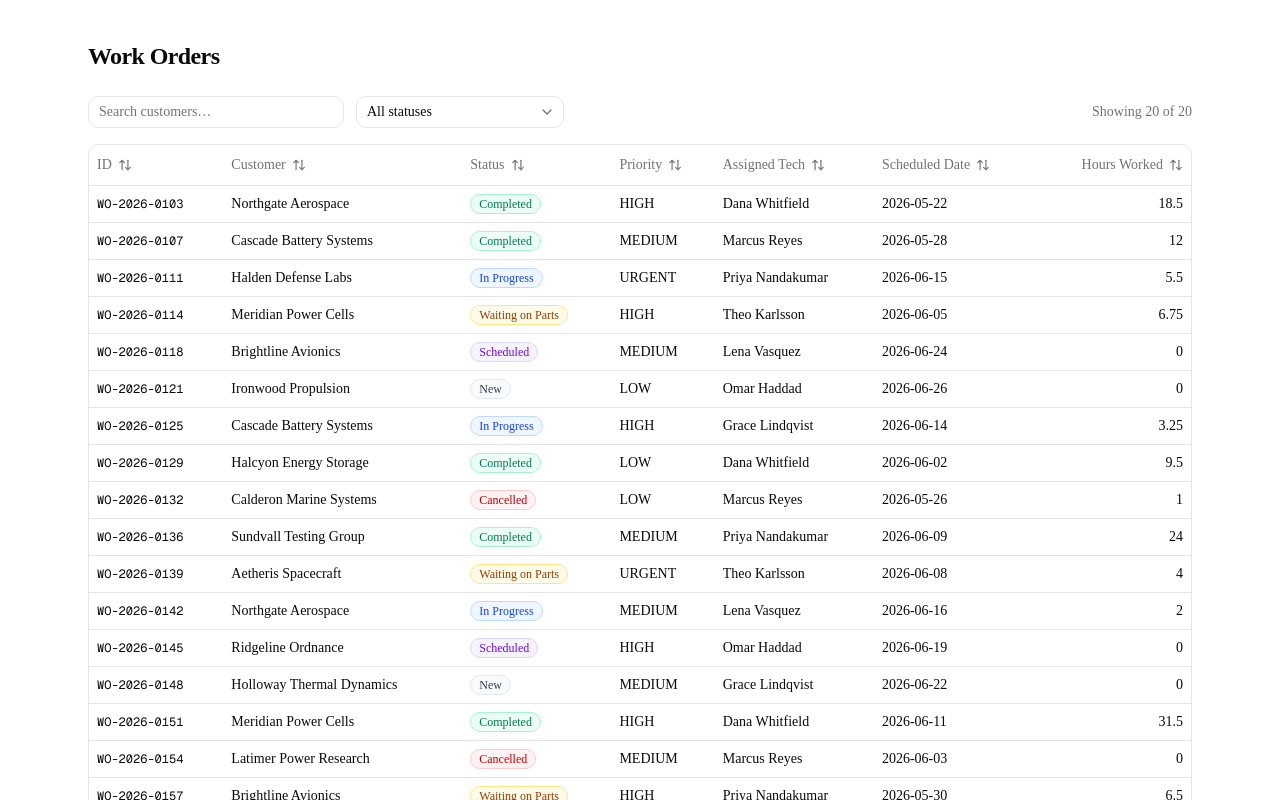
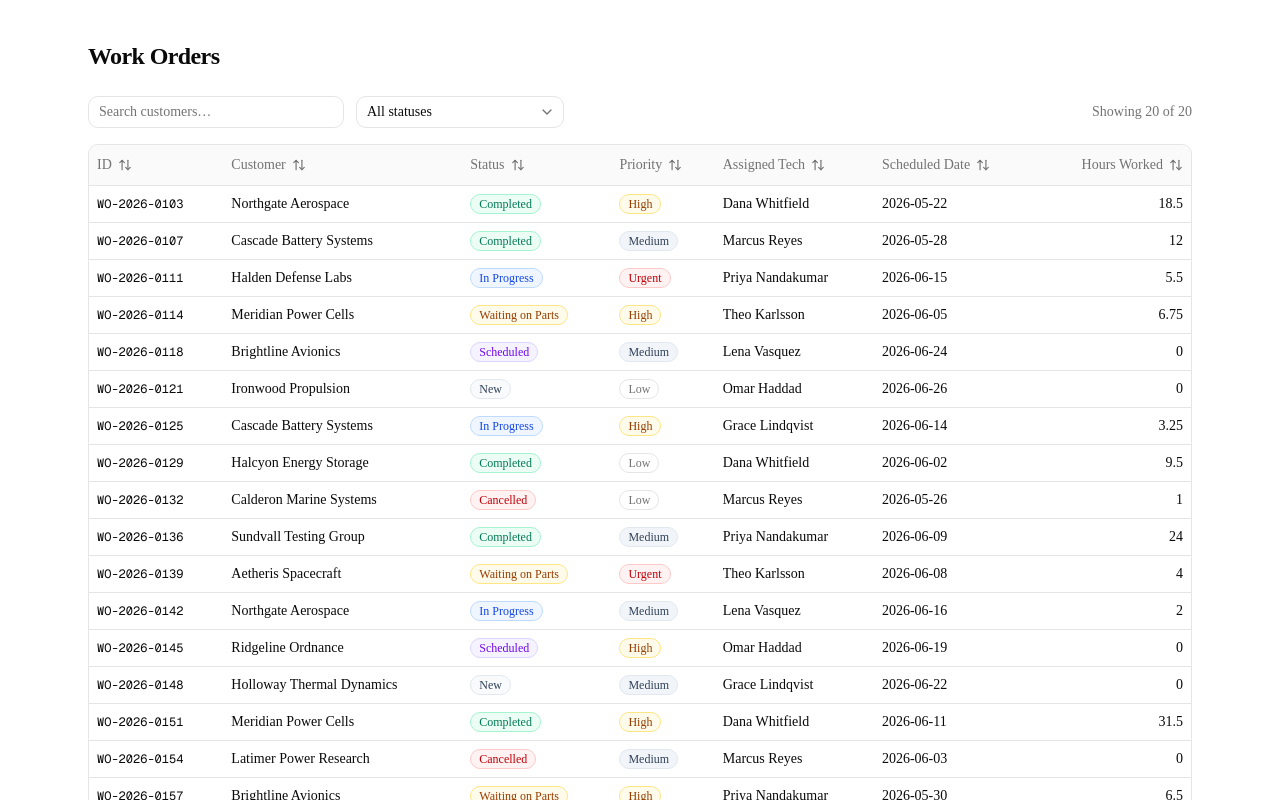
Before and after one commit to rmacasa-cloud/aes-work-orders, a Next.js app: page / in a window 1280 px wide. Shown: the top 800 px of the page. Built offline with nearby package versions, Linux system fonts and the light colour scheme.

Commit message:
feat: add priority indicators and polish

```diff
--- /dev/null
+++ b/components/priority-badge.tsx
@@ -0,0 +1,30 @@
+import { Badge } from "@/components/ui/badge";
+import type { WorkOrderPriority } from "@/types/work-order";
+
+// Understated severity palette (spec.md): URGENT red, HIGH amber, MEDIUM
+// neutral, LOW muted — so urgent work pops while routine work stays quiet.
+// HIGH/URGENT reuse the status pills' amber/red tints for visual consistency;
+// LOW is a plain outline chip, MEDIUM a soft neutral fill.
+const PRIORITY_STYLES: Record<WorkOrderPriority, string> = {
+  LOW: "text-muted-foreground",
+  MEDIUM:
+    "border-slate-200 bg-slate-100 text-slate-700 dark:border-slate-700 dark:bg-slate-800 dark:text-slate-300",
+  HIGH: "border-amber-200 bg-amber-50 text-amber-800 dark:border-amber-900 dark:bg-amber-950/50 dark:text-amber-300",
+  URGENT:
+    "border-red-200 bg-red-50 text-red-700 dark:border-red-900 dark:bg-red-950/50 dark:text-red-300",
+};
+
+const PRIORITY_LABELS: Record<WorkOrderPriority, string> = {
+  LOW: "Low",
+  MEDIUM: "Medium",
+  HIGH: "High",
+  URGENT: "Urgent",
+};
+
+export function PriorityBadge({ priority }: { priority: WorkOrderPriority }) {
+  return (
+    <Badge variant="outline" className={PRIORITY_STYLES[priority]}>
+      {PRIORITY_LABELS[priority]}
+    </Badge>
+  );
+}
--- a/components/work-orders-table.tsx
+++ b/components/work-orders-table.tsx
@@ -3,6 +3,7 @@
 import { ArrowDown, ArrowUp, ArrowUpDown } from "lucide-react";
 import { useMemo, useState, type ReactNode } from "react";
 
+import { PriorityBadge } from "@/components/priority-badge";
 import { STATUS_LABELS, StatusPill } from "@/components/status-pill";
 import { Input } from "@/components/ui/input";
 import {
@@ -56,7 +57,7 @@ const COLUMNS: Column[] = [
   {
     key: "priority",
     label: "Priority",
-    cell: (order) => order.priority,
+    cell: (order) => <PriorityBadge priority={order.priority} />,
   },
   {
     key: "assignedTech",
@@ -186,7 +187,7 @@ export function WorkOrdersTable({ orders }: { orders: WorkOrder[] }) {
 
       <div className="overflow-hidden rounded-lg border">
         <Table>
-          <TableHeader>
+          <TableHeader className="bg-muted/50">
             <TableRow>
               {COLUMNS.map((column) => {
                 const active = column.key === sortKey;
```
